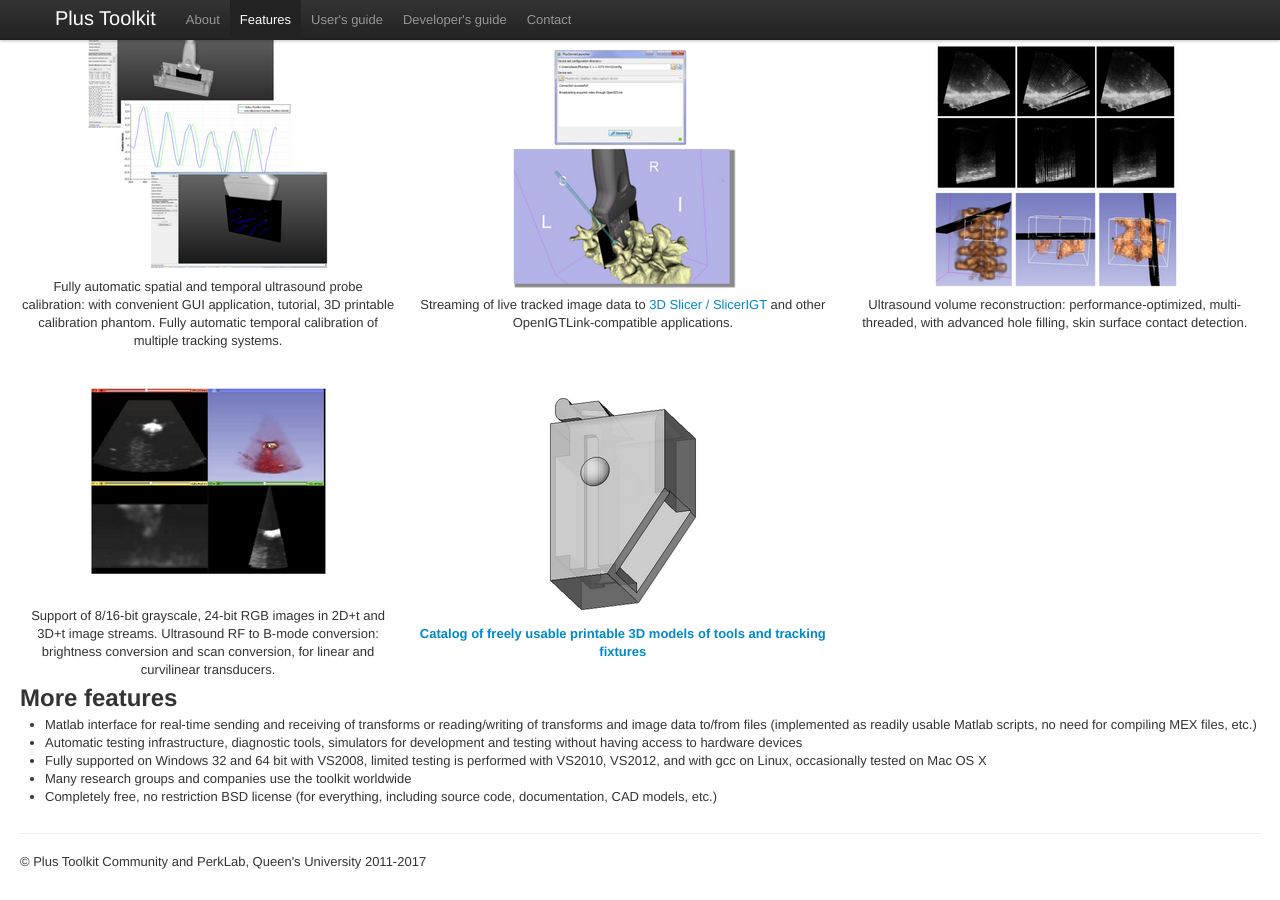
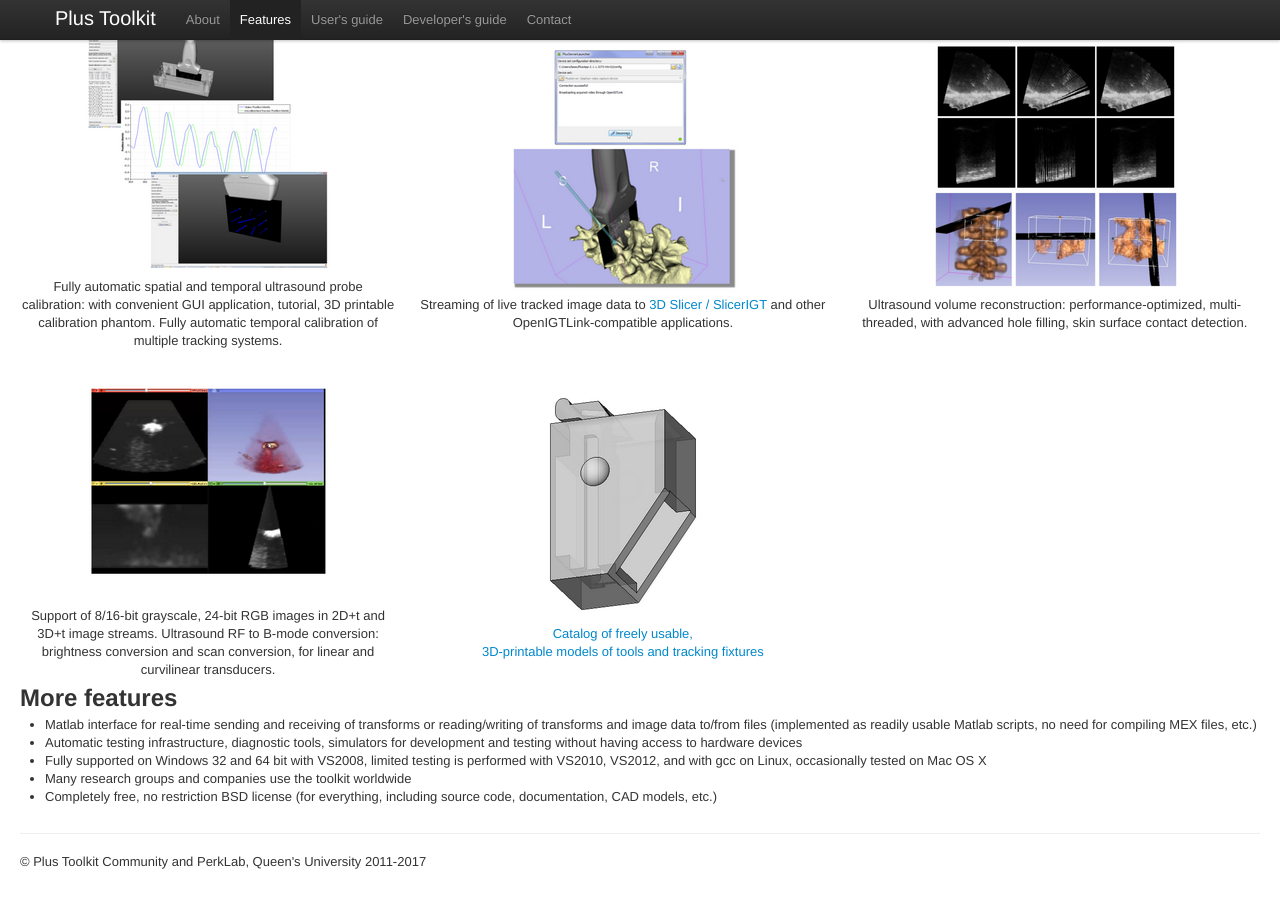
Before and after one commit to PlusToolkit/plustoolkit.github.io, a Jekyll site: the page built from features.md, in a window 1280 px wide and 900 px high, scrolled down 1085 px. Built offline with Jekyll 4.4.1, drawn with Linux system fonts in a browser that asks for light colours.

Commit message:
Updated features.md

```diff
--- a/features.md
+++ b/features.md
@@ -61,7 +61,7 @@ Highlights
         Support of 8/16-bit grayscale, 24-bit RGB images in 2D+t and 3D+t image streams.  Ultrasound RF to B-mode conversion: brightness conversion and scan conversion, for linear and curvilinear transducers.
       </td>
       <td style="text-align: center;"><img src="{{ site.url }}/assets/images/ModelCatalog.png" /><br />
-        <a href="http://perk-software.cs.queensu.ca/plus/doc/nightly/modelcatalog/"><strong>Catalog of freely usable printable 3D models of tools and tracking fixtures </strong></a>
+        <a href="http://perk-software.cs.queensu.ca/plus/doc/nightly/modelcatalog/">Catalog of freely usable,<br />3D-printable models of tools and tracking fixtures</a>
       </td>
       <td style="text-align: center;">&nbsp;</td>
     </tr>
```
